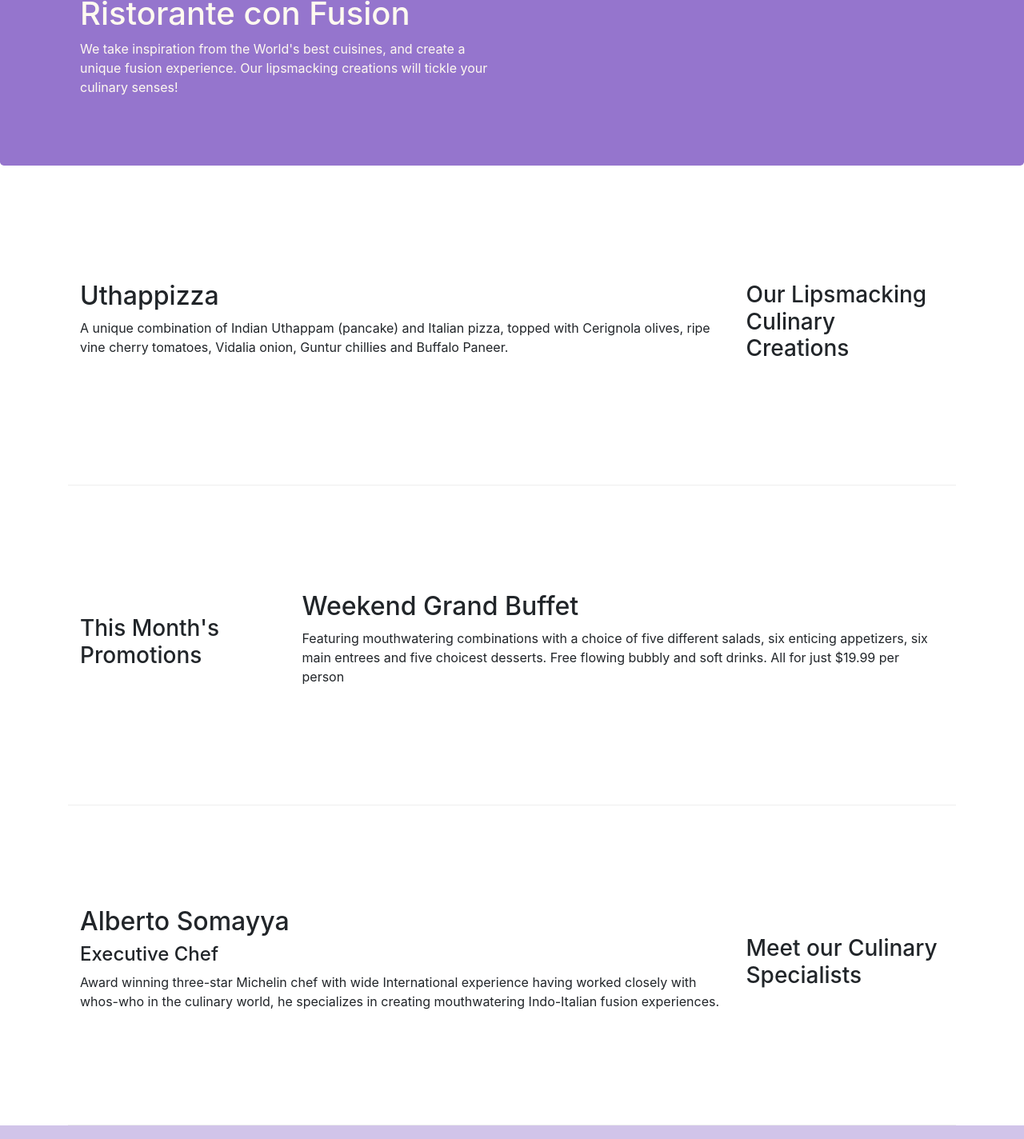
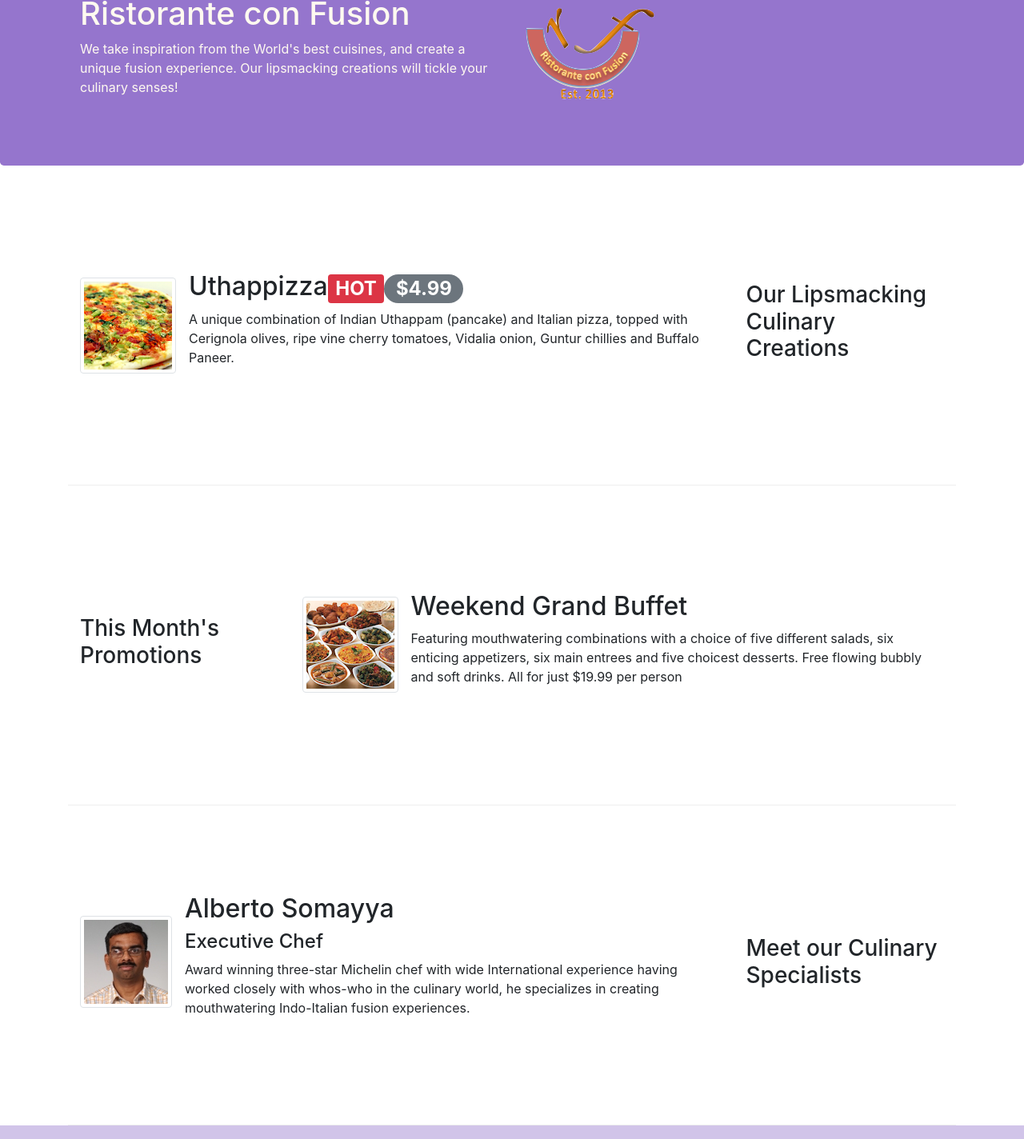
Before and after one commit to tanishqshek/Bootstrap-test, a website: page index.html in a window 1280 px wide. Shown: the part 127-1551 px from the top of the page at 80% size. Drawn offline with nearby package versions, Linux system fonts and the light colour scheme.

```diff
--- a/index.html
+++ b/index.html
@@ -21,7 +21,7 @@
             <button class="navbar-toggler" type="button" data-toggle="collapse" data-target="#Navbar">
                 <span class="navbar-toggler-icon"></span>
             </button>
-            <a class="navbar-brand" href="#">Ristorante Con Fusion</a>
+            <a class="navbar-brand" href="#"><img src="img/logo.png" height="30" width="41"></a>
             <div class="collapse navbar-collapse" id="Navbar">
                 <ul class="navbar-nav mr-auto">
                         <li class="nav-item active"><a class="nav-link" href="./index.html"><span class="fa fa-home fa-lg"></span> Home</a></li>
@@ -41,7 +41,8 @@
                     <h1>Ristorante con Fusion</h1>
                     <p class="d-none d-sm-block">We take inspiration from the World's best cuisines, and create a unique fusion experience. Our lipsmacking creations will tickle your culinary senses!</p>
                 </div>
-                <div class="col-12 col-sm">
+                <div class="col-12 col-sm align-self-center">
+                    <img src="img/logo.png" class="img-fluid">
                 </div>
             </div>
         </div>
@@ -53,8 +54,14 @@
                 <h3>Our Lipsmacking Culinary Creations</h3>
             </div>
             <div class="col col-sm order-sm-first col-md">
-                <h2>Uthappizza</h2>
-                <p class="d-none d-sm-block">A unique combination of Indian Uthappam (pancake) and Italian pizza, topped with Cerignola olives, ripe vine cherry tomatoes, Vidalia onion, Guntur chillies and Buffalo Paneer.</p>
+                <div class="media">
+                    <img class="d-flex mr-3 img-thumbnail align-self-center" src="img/uthappizza.png" alt="uthappizza">
+                    <div class="media-body">
+                        <h2 class="mt-0">Uthappizza<span class="badge badge-danger">HOT</span><span class="badge badge-pill badge-secondary">$4.99</span></h2>
+                        <p class="d-none d-sm-block">A unique combination of Indian Uthappam (pancake) and Italian pizza, topped with Cerignola olives, ripe vine cherry tomatoes, Vidalia onion, Guntur chillies and Buffalo Paneer.</p>
+                    </div>
+                </div>
+
             </div>
         </div>
 
@@ -64,8 +71,13 @@
                 <h3>This Month's Promotions</h3>
             </div>
             <div class="col col-sm col-md">
-                <h2>Weekend Grand Buffet</h2>
-                <p class="d-none d-sm-block">Featuring mouthwatering combinations with a choice of five different salads, six enticing appetizers, six main entrees and five choicest desserts. Free flowing bubbly and soft drinks. All for just $19.99 per person </p>
+                <div class="media">
+                    <img class="d-flex mr-3 img-thumbnail align-self-center" src="img/buffet.png" alt="buffet">
+                    <div class="media-body">
+                        <h2 class="mt-0">Weekend Grand Buffet</h2>
+                        <p class="d-none d-sm-block">Featuring mouthwatering combinations with a choice of five different salads, six enticing appetizers, six main entrees and five choicest desserts. Free flowing bubbly and soft drinks. All for just $19.99 per person </p>
+                    </div>
+                </div>
             </div>
         </div>
 
@@ -74,9 +86,16 @@
                 <h3>Meet our Culinary Specialists</h3>
             </div>
             <div class="col col-sm order-sm-first col-md">
-                <h2>Alberto Somayya</h2>
-                <h4>Executive Chef</h4>
-                <p class="d-none d-sm-block">Award winning three-star Michelin chef with wide International experience having worked closely with whos-who in the culinary world, he specializes in creating mouthwatering Indo-Italian fusion experiences. </p>
+                <div class="media">
+                    <img class="d-flex mr-3 img-thumbnail align-self-center" src="img/alberto.png" alt="alberto">
+                    <div class="media-body">
+                        <h2 class="mt-0">Alberto Somayya</h2>
+                        <h4 class="mt-0">Executive Chef</h4>
+                        <p class="d-none d-sm-block">Award winning three-star Michelin chef with wide International experience having worked closely with whos-who in the culinary world, he specializes in creating mouthwatering Indo-Italian fusion experiences. </p>
+                    </div>
+                </div>
+                <h2></h2>
+
             </div>
         </div>
     </div>
```
Also changed, not shown: aboutus.html (+3 -2 lines), contactus.html (+3 -2 lines), img/alberto.png (added), img/buffet.png (added), img/logo.png (added), img/uthappizza.png (added), 1 other file.
